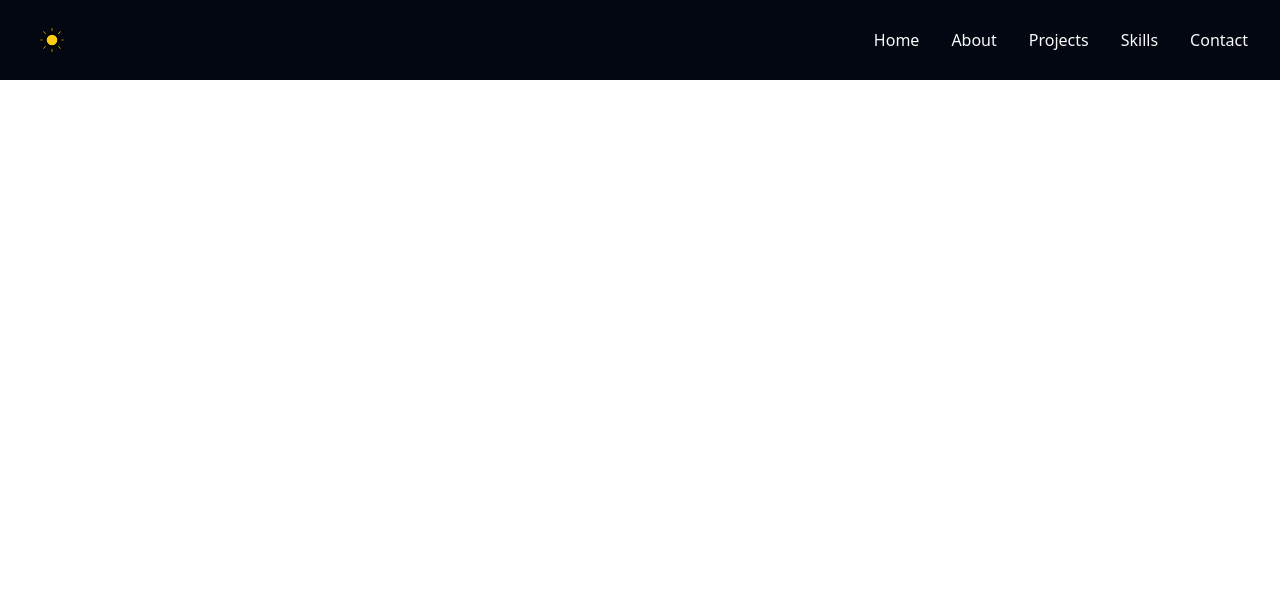
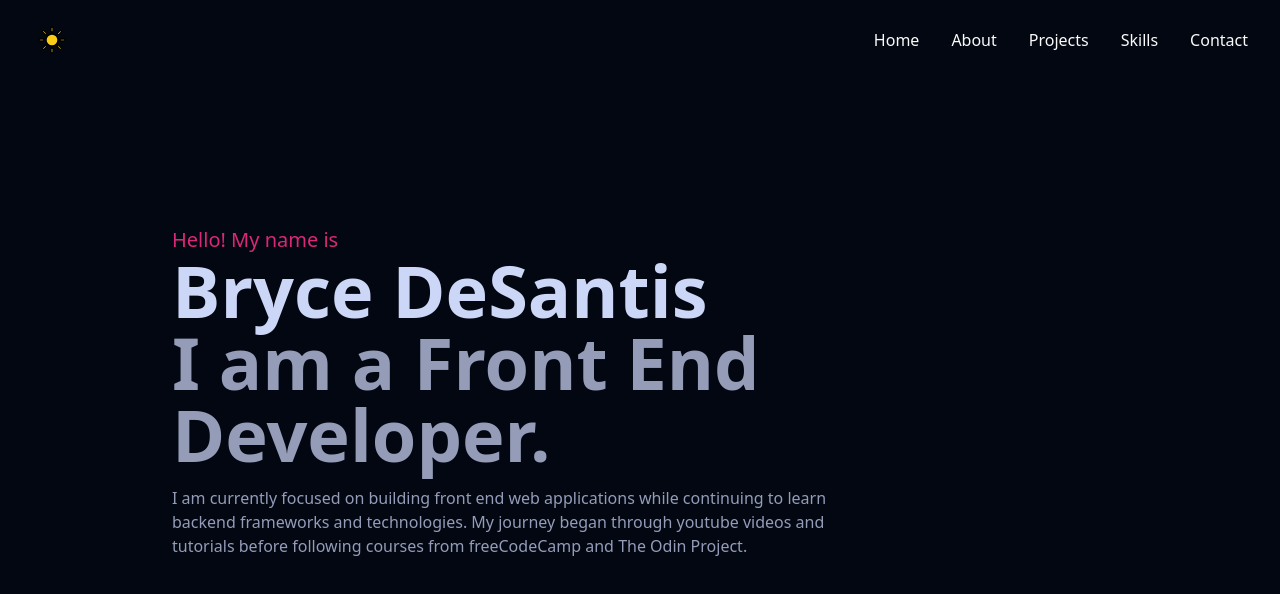
Before and after one commit to brycedesantis/my-portfolio, a React (Vite) app: page / in a window 1280 px wide. Shown: the top 594 px of the page. Built offline with nearby package versions, Linux system fonts and the light colour scheme.

Commit message:
Add home element

```diff
--- a/src/App.jsx
+++ b/src/App.jsx
@@ -1,5 +1,6 @@
 import { useState } from "react"
 import Nav from "./Components/Nav"
+import Home from "./Components/Home"
 
 export default function App() {
 	const [darkMode, setDarkMode] = useState(true)
@@ -11,6 +12,7 @@ export default function App() {
 	return (
 		<div className={`${darkMode ? "dark" : "light"}`}>
 			<Nav darkMode={darkMode} toggleDarkMode={toggleDarkMode} />
+			<Home />
 		</div>
 	)
 }
--- /dev/null
+++ b/src/Components/Home.jsx
@@ -0,0 +1,34 @@
+export default function Home() {
+	return (
+		<div name="home" className="w-full h-screen bg-inherit">
+			<div className="max-w-[1000px] mx-auto px-8 flex flex-col justify-center h-full">
+				<p className="text-pink-600 text-xl">Hello! My name is</p>
+				<h1 className="text-4xl sm:text-7xl font-bold dark:text-[#CCD6F6] text-black">
+					Bryce DeSantis
+				</h1>
+				<h2 className="text-4xl sm:text-7xl font-bold dark:text-[#949CB8] text-black">
+					I am a Front End Developer.
+				</h2>
+				<p className="dark:text-[#949CB8] py-4 max-w-[700px]">
+					I am currently focused on building front end web applications while
+					continuing to learn backend frameworks and technologies. My journey
+					began through youtube videos and tutorials before following courses
+					from{" "}
+					<span>
+						<a
+							className="hover:text-cyan-500"
+							href="https://www.freecodecamp.org/"
+						>
+							freeCodeCamp
+						</a>
+					</span>{" "}
+					and{" "}
+					<span className="hover:text-amber-700">
+						<a href="https://www.theodinproject.com/">The Odin Project</a>
+					</span>
+					.
+				</p>
+			</div>
+		</div>
+	)
+}
```
